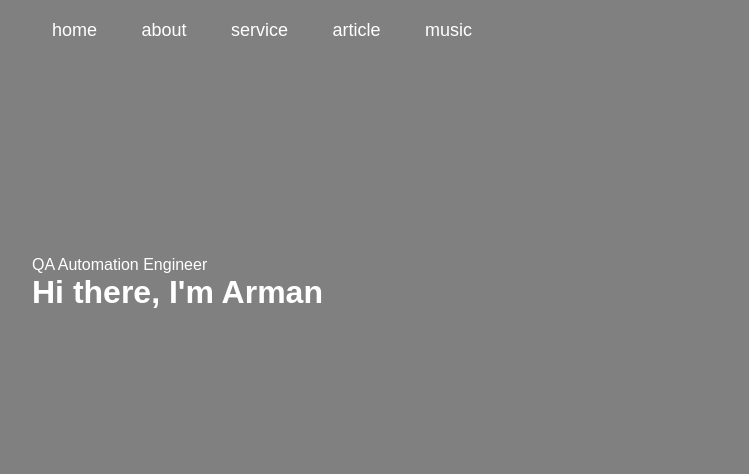
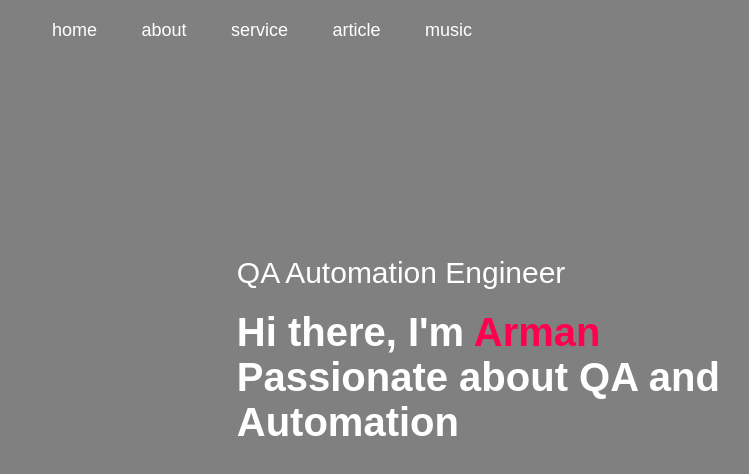
Before and after one commit to armanabbassii/A-Portfolio-Website, a plain HTML site: page index.html in a window 1280 px wide. Shown: the whole page, without its empty margins (96-845 px from the left). Drawn offline with Linux system fonts and the light colour scheme.

Commit message:
changes ( html and css)

```diff
--- a/index.html
+++ b/index.html
@@ -19,9 +19,13 @@
             <li><a href="#">music</a></li>
           </ul>
         </nav>
-        <div class="header-text"></div>
-        <p>QA Automation Engineer</p>
-        <h1>Hi there, I'm Arman</h1>
+        <div class="header-text">
+          <p>QA Automation Engineer</p>
+          <h1>
+            Hi there, I'm <span>Arman</span><br />Passionate about QA and
+            Automation
+          </h1>
+        </div>
       </div>
     </div>
   </body>
--- a/style.css
+++ b/style.css
@@ -55,7 +55,12 @@ nav ul li a:hover::after {
   margin: 20%;
   font-size: 30px;
 }
+
 .header-text h1 {
-  font-size: 60px;
+  font-size: 40px;
   margin-top: 20px;
 }
+
+.header-text h1 span {
+  color: #ff004f;
+}
```
